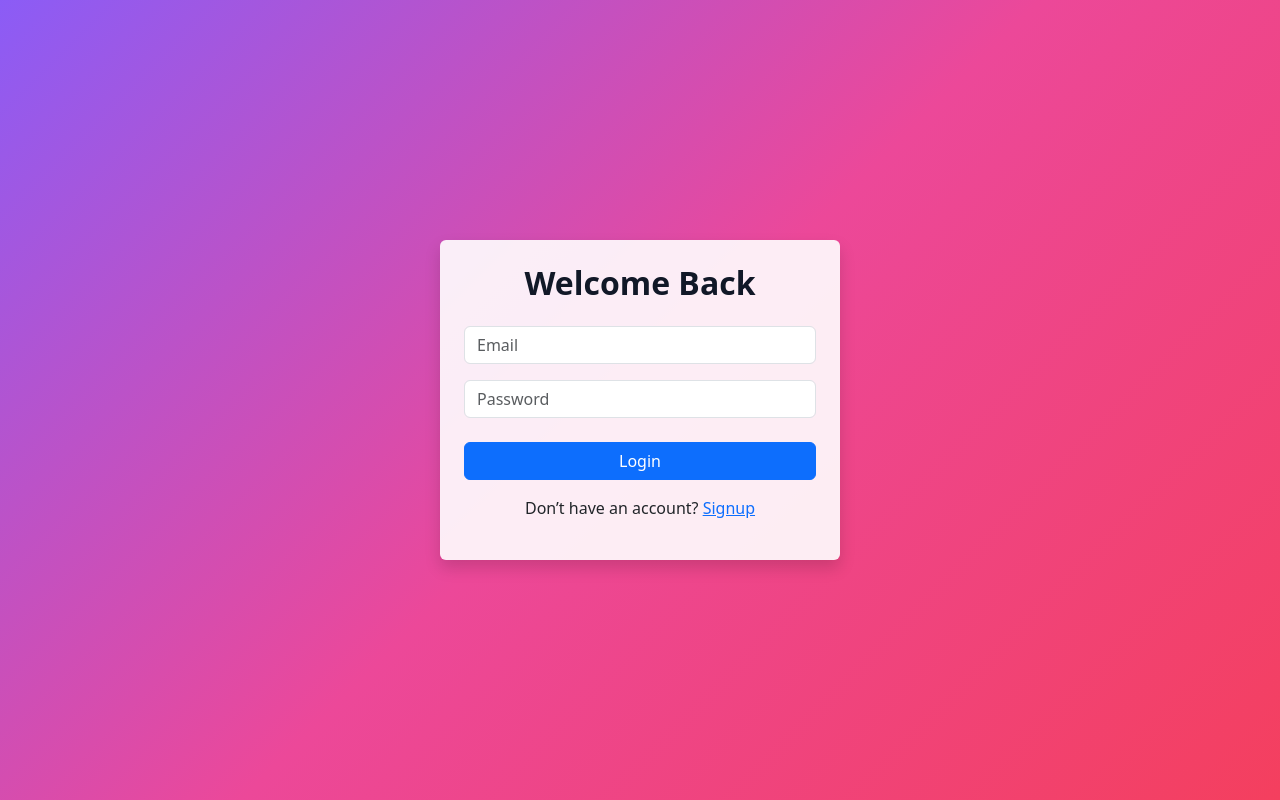
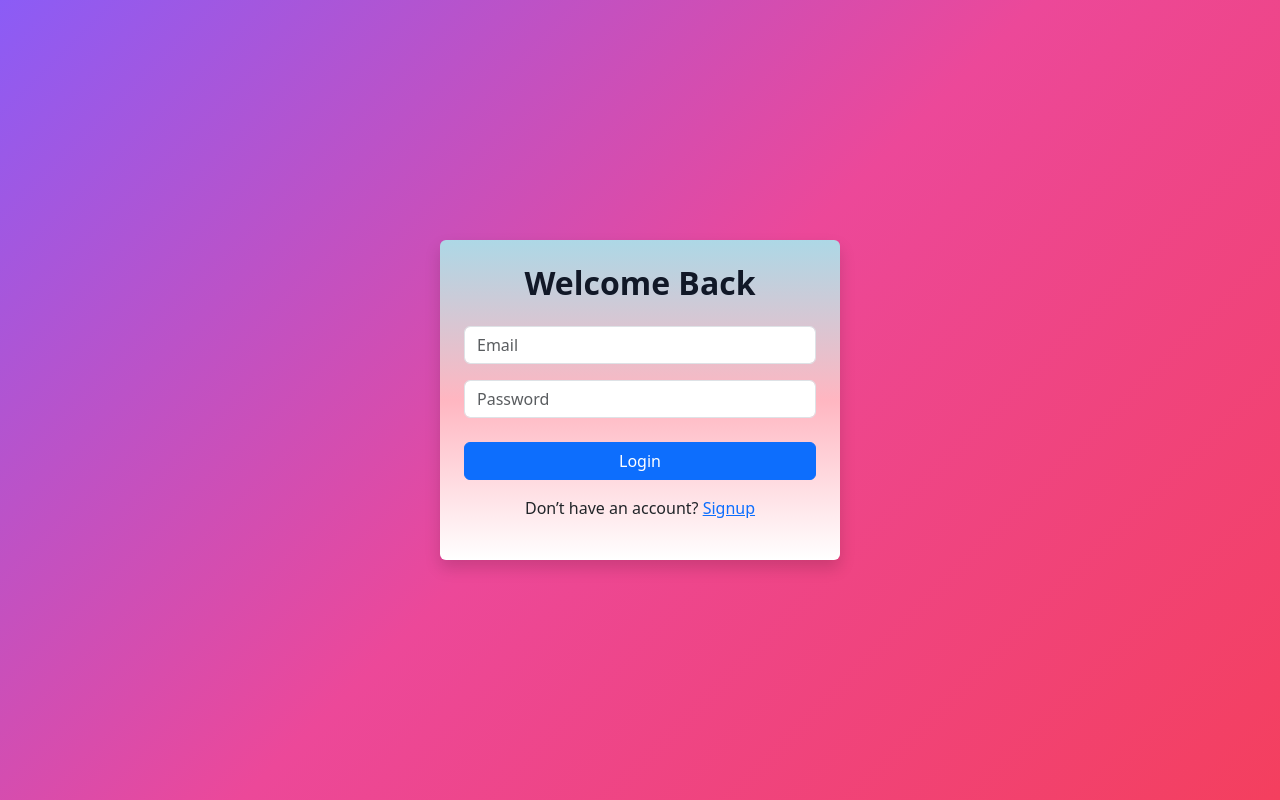
Before and after one commit to MachikaKapil/frontend-final-submission, a React app: page /login in a window 1280 px wide. Built offline with nearby package versions, Linux system fonts and the light colour scheme; the HTML template or start-up script is replaced by a standard one.

Commit message:
Update Login.css

```diff
--- a/src/pages/Login.css
+++ b/src/pages/Login.css
@@ -7,7 +7,7 @@
 
 /* Form background with slight transparency */
 .login-form {
-  background-color: rgba(255, 255, 255, 0.9);
+  background-image:linear-gradient(lightblue,lightpink,white) ;
   max-width: 400px;
   width: 100%;
   box-shadow: 0 10px 25px rgba(0, 0, 0, 0.2);
```
